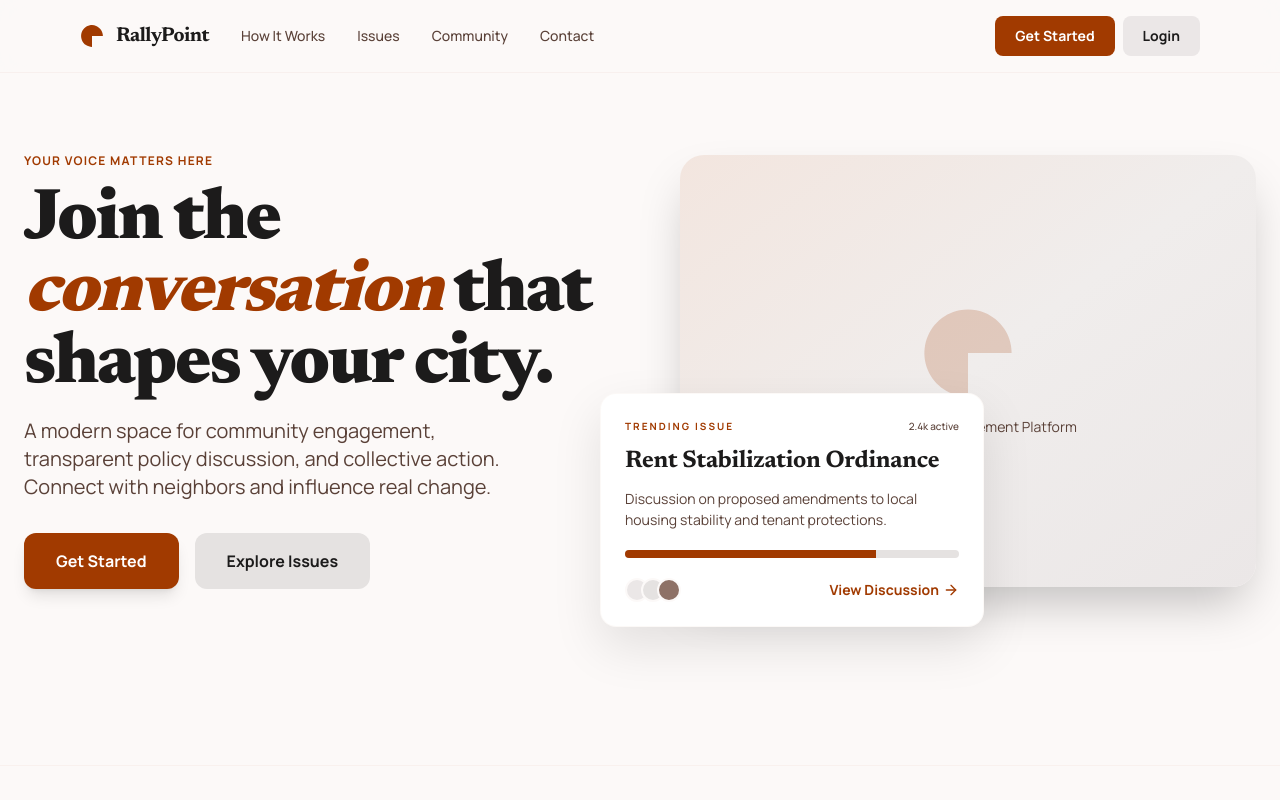
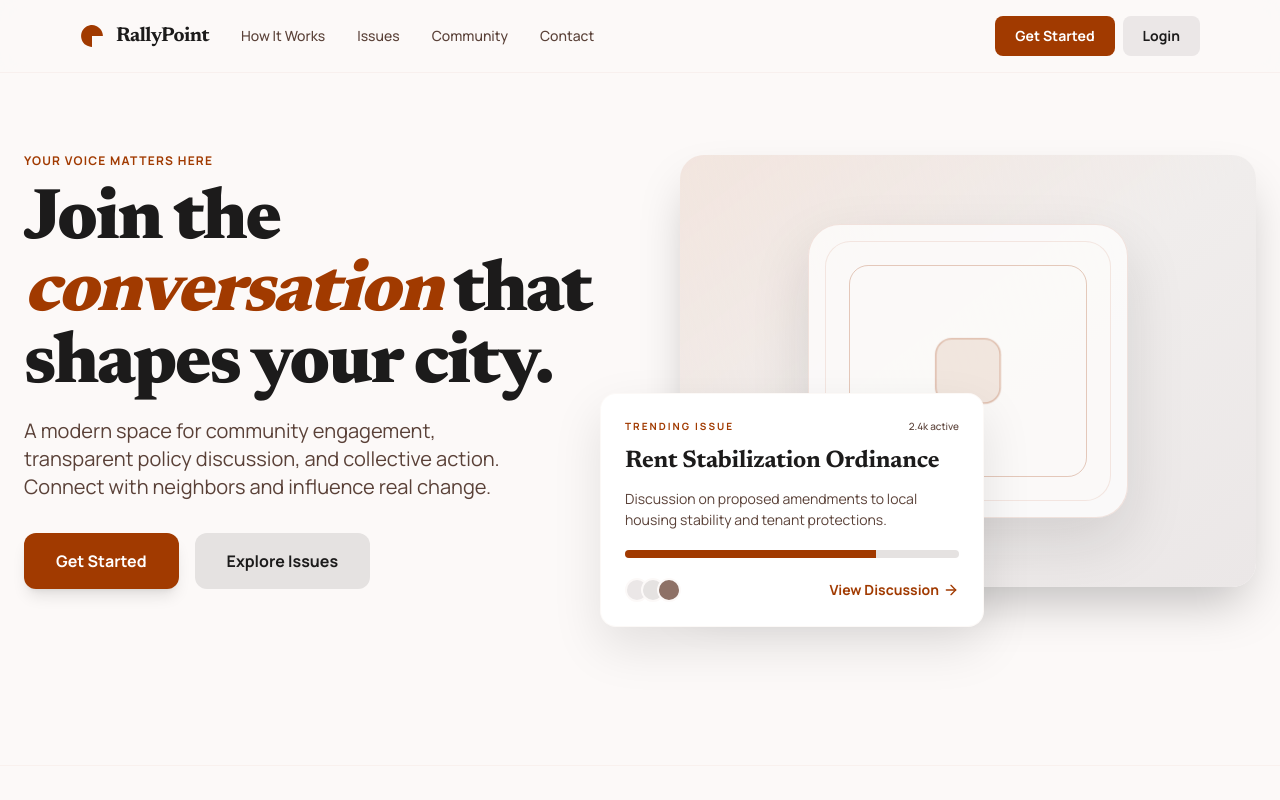
Before and after one commit to snesan821/hackathonrallypoint, a Next.js app: page / in a window 1280 px wide. Shown: the top 800 px of the page. Built offline with nearby package versions, Linux system fonts and the light colour scheme; no server answers.

Commit message:
Replace landing hero frame with stabilizer box

```diff
--- a/src/app/(public)/page.tsx
+++ b/src/app/(public)/page.tsx
@@ -1,6 +1,7 @@
 import Link from 'next/link'
 import { CIVIC_CATEGORIES } from '@/constants/categories'
 import { renderIcon } from '@/lib/utils/icons'
+import { HeroStabilizer } from '@/components/landing/HeroStabilizer'
 import {
   ShieldCheck,
   Scale,
@@ -25,12 +26,6 @@ const trustFeatures = [
     icon: Eye,
   },
 ]
-
-const RallyPointLogo = () => (
-  <svg fill="currentColor" viewBox="0 0 48 48" xmlns="http://www.w3.org/2000/svg" className="w-full h-full">
-    <path d="M24 45.8096C19.6865 45.8096 15.4698 44.5305 11.8832 42.134C8.29667 39.7376 5.50128 36.3314 3.85056 32.3462C2.19985 28.361 1.76794 23.9758 2.60947 19.7452C3.451 15.5145 5.52816 11.6284 8.57829 8.5783C11.6284 5.52817 15.5145 3.45101 19.7452 2.60948C23.9758 1.76795 28.361 2.19986 32.3462 3.85057C36.3314 5.50129 39.7376 8.29668 42.134 11.8833C44.5305 15.4698 45.8096 19.6865 45.8096 24L24 24L24 45.8096Z" />
-  </svg>
-)
 
 export default function LandingPage() {
   return (
@@ -69,14 +64,7 @@ export default function LandingPage() {
             </div>
           </div>
           <div className="relative order-1 lg:order-2">
-            <div className="w-full aspect-[4/3] rounded-3xl bg-gradient-to-br from-primary/10 via-surface-container to-surface-container-high shadow-2xl overflow-hidden flex items-center justify-center">
-              <div className="text-center p-8">
-                <div className="size-24 mx-auto text-primary/20 mb-4">
-                  <RallyPointLogo />
-                </div>
-                <p className="text-on-surface-variant text-sm">Community Engagement Platform</p>
-              </div>
-            </div>
+            <HeroStabilizer />
             {/* Floating card */}
             <div className="absolute -bottom-10 -left-6 lg:-left-20 w-full max-w-sm bg-surface-container-lowest p-6 rounded-2xl shadow-[0_20px_50px_rgba(0,0,0,0.1)] border border-outline-variant/10">
               <div className="flex flex-col gap-3">
--- /dev/null
+++ b/src/components/landing/HeroStabilizer.tsx
@@ -0,0 +1,65 @@
+'use client'
+
+import { useState, type PointerEvent } from 'react'
+
+type MotionState = {
+  rotateX: number
+  rotateY: number
+  shiftX: number
+  shiftY: number
+}
+
+const restingMotion: MotionState = {
+  rotateX: 0,
+  rotateY: 0,
+  shiftX: 0,
+  shiftY: 0,
+}
+
+export function HeroStabilizer() {
+  const [motion, setMotion] = useState<MotionState>(restingMotion)
+
+  const handlePointerMove = (event: PointerEvent<HTMLDivElement>) => {
+    const bounds = event.currentTarget.getBoundingClientRect()
+    const x = (event.clientX - bounds.left) / bounds.width
+    const y = (event.clientY - bounds.top) / bounds.height
+
+    const offsetX = x - 0.5
+    const offsetY = y - 0.5
+
+    setMotion({
+      rotateX: offsetY * -12,
+      rotateY: offsetX * 14,
+      shiftX: offsetX * 16,
+      shiftY: offsetY * 16,
+    })
+  }
+
+  const handlePointerLeave = () => {
+    setMotion(restingMotion)
+  }
+
+  return (
+    <div
+      className="w-full aspect-[4/3] rounded-3xl bg-gradient-to-br from-primary/10 via-surface-container to-surface-container-high shadow-2xl overflow-hidden flex items-center justify-center [perspective:1200px]"
+      onPointerMove={handlePointerMove}
+      onPointerLeave={handlePointerLeave}
+    >
+      <div
+        className="relative flex size-[68%] max-h-[320px] max-w-[320px] items-center justify-center rounded-[2rem] border border-outline-variant/40 bg-surface-container-lowest/70 shadow-[0_24px_60px_rgba(28,27,27,0.12)] transition-transform duration-150 ease-out [transform-style:preserve-3d]"
+        style={{
+          transform: `translate3d(${motion.shiftX}px, ${motion.shiftY}px, 0) rotateX(${motion.rotateX}deg) rotateY(${motion.rotateY}deg)`,
+        }}
+      >
+        <div className="absolute inset-4 rounded-[1.6rem] border border-outline-variant/35 bg-surface/55" />
+        <div className="absolute inset-10 rounded-[1.2rem] border border-primary/25" />
+        <div
+          className="absolute h-16 w-16 rounded-2xl border border-primary/35 bg-primary/10 shadow-[0_0_0_1px_rgba(161,58,0,0.05)] transition-transform duration-150 ease-out"
+          style={{
+            transform: `translate3d(${motion.shiftX * -0.45}px, ${motion.shiftY * -0.45}px, 24px)`,
+          }}
+        />
+      </div>
+    </div>
+  )
+}
```
